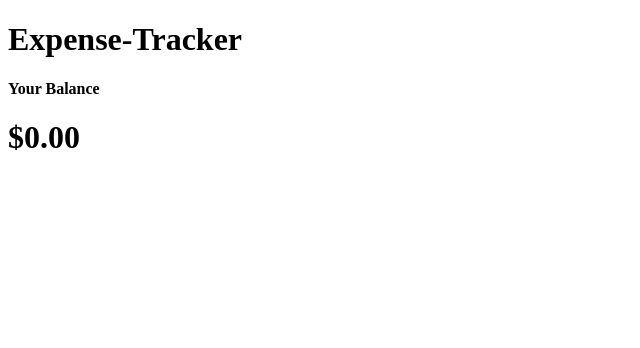
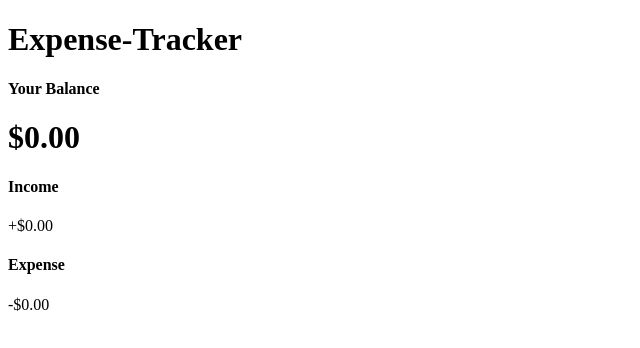
Before and after one commit to dhawalbisht/Expense-Tracker, a React (Vite) app: page / in a window 1280 px wide. Shown: the top 348 px of the page, without its empty margins (0-640 px from the left). Built offline with nearby package versions, Linux system fonts and the light colour scheme.

Commit message:
income expenses component

```diff
--- a/src/App.jsx
+++ b/src/App.jsx
@@ -1,6 +1,7 @@
 import React from 'react'
 import Header from './components/Header'
 import Balance from './components/Balance'
+import IncomeExpenses from './components/IncomeExpenses'
 
 
 function App() {
@@ -10,6 +11,7 @@ function App() {
       <Header />
       <div className='container'>
         <Balance />
+        <IncomeExpenses />
       </div>
     </div >
   )
--- /dev/null
+++ b/src/components/IncomeExpenses.jsx
@@ -0,0 +1,20 @@
+import React from 'react'
+
+const IncomeExpenses = () => {
+    return (
+        <>
+            <div className="inc-exp-container">
+                <div>
+                    <h4>Income</h4>
+                    <p id="money-plus" className="money plus">+$0.00</p>
+                </div>
+                <div>
+                    <h4>Expense</h4>
+                    <p id="money-minus" className="money minus">-$0.00</p>
+                </div>
+            </div>
+        </>
+    )
+}
+
+export default IncomeExpenses
```
